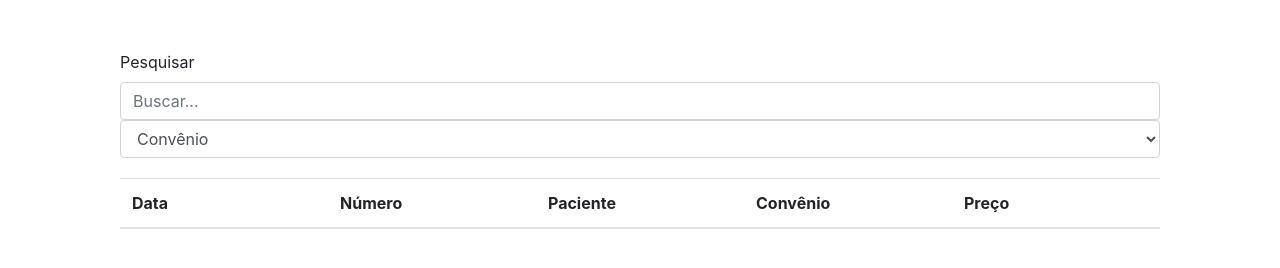
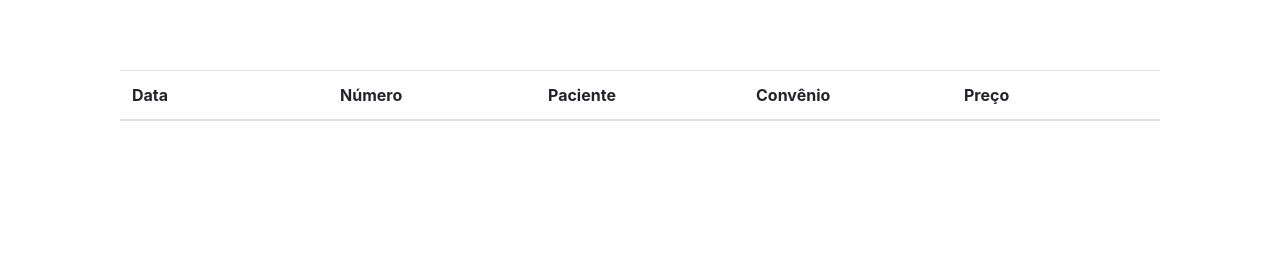
Before and after one commit to JoaoLyra/01try, a plain HTML site: page index.html in a window 1280 px wide. Drawn offline with nearby package versions, Linux system fonts and the light colour scheme.

Commit message:
Update index.html

```diff
--- a/index.html
+++ b/index.html
@@ -5,23 +5,22 @@
     <meta name="viewport" content="width=device-width, initial-scale=1.0">
     <title>Lista de Guias</title>
     <link href="https://stackpath.bootstrapcdn.com/bootstrap/4.5.2/css/bootstrap.min.css" rel="stylesheet">
-
     <link rel="stylesheet" href="style.css">
 
 </head>
     <body>
         <div class="container">
             <div class="insurances">
-            <label for="">Pesquisar</label>
-            <input type="text" id="searchInput" class="form-control" placeholder="Buscar...">
-            <select id="insuranceSelect" class="form-control">
+                <!-- <label for="">Pesquisar</label> -->
+                <!-- <input type="text" id="searchInput" class="form-control" placeholder="Buscar..."> -->
+                <!-- <select id="insuranceSelect" class="form-control">
                     <option value="">Convênio</option>
                     <option value="3322">Amil</option>
                     <option value="3293">Bradesco</option>
                     <option value="99231">Hapvida</option>
                     <option value="1322">CASSI</option>
                     <option value="23111">Sulamerica</option>
-            </select>
+                </select> -->
                 <table id="guidesTable" class="table">
                     <thead>
                         <tr>
@@ -36,6 +35,6 @@
                 </table>
             </div>
         </div>
+        <script src="/old1/script.js"></script>
     </body>
-<script src="script.js"></script>
 </html>
```
Lines whose indentation alone changed are shown as unchanged.
